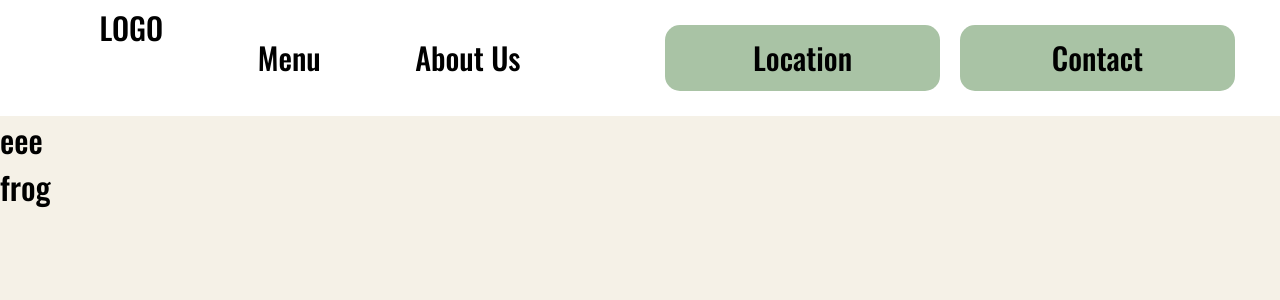
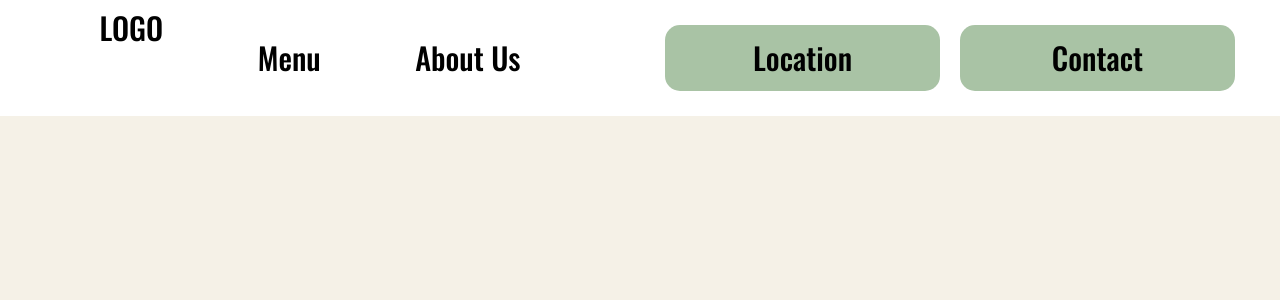
Before and after one commit to amukh1/WebmasterTSA, a React (Vite) app: page /#/ in a window 1280 px wide. Shown: the top 300 px of the page. Built offline with nearby package versions, Linux system fonts and the light colour scheme.

Commit message:
Added image files

```diff
--- a/src/Home.jsx
+++ b/src/Home.jsx
@@ -12,7 +12,6 @@ export function Home(props) {
         <title>Name</title>
         <Nav/>
 
-        <div>eee</div>
-        frog
+
     </div>
 }
--- a/src/Nav.css
+++ b/src/Nav.css
@@ -10,6 +10,7 @@
     flex-direction: row;
     justify-content: space-between;
     font-size: 1.9rem;
+    position:fixed;
 }
 
 .bar1 {
```
Also changed, not shown: src/VV.png (added), src/Vegan_food.jpg (added).
